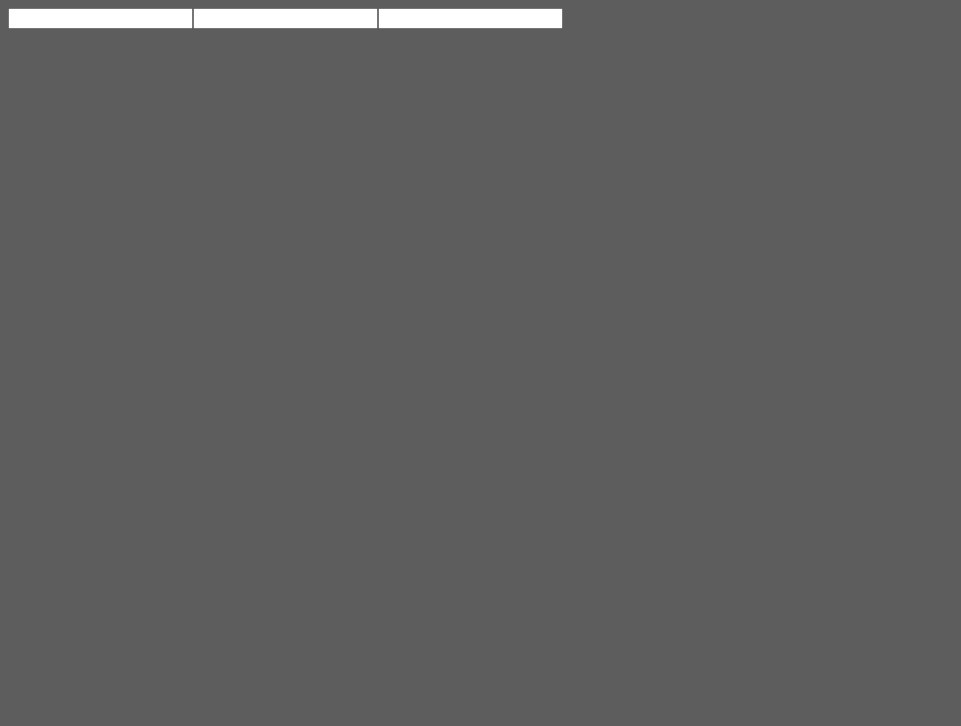
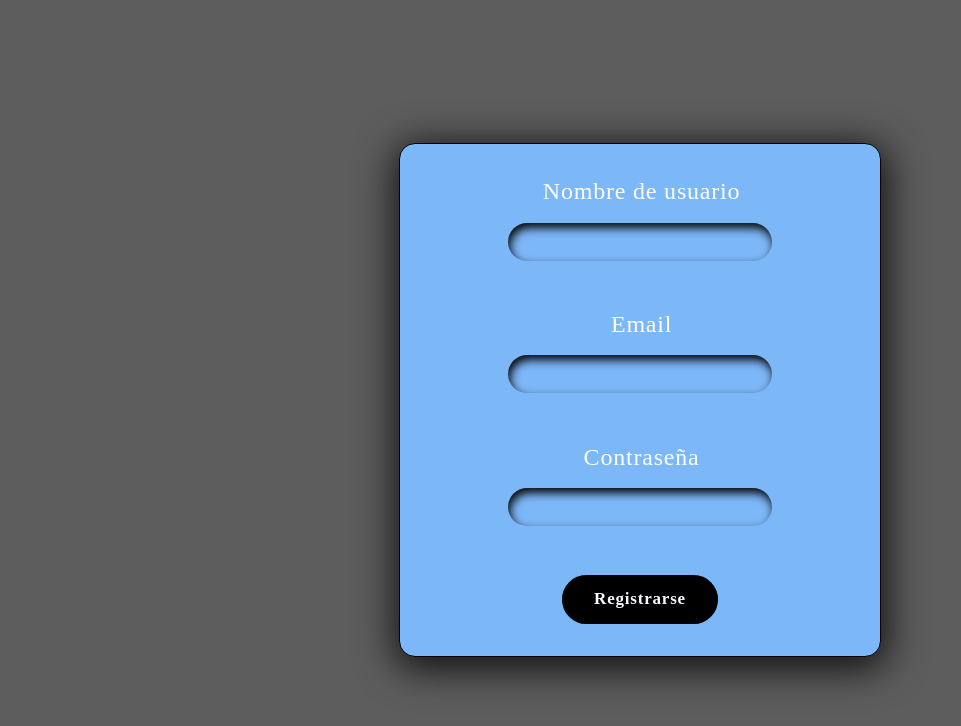
Before and after one commit to renpayero/frontendMCGA, a React (Vite) app: page /register in a window 1280 px wide. Shown: the top 726 px of the page, without its empty margins (0-961 px from the left). Built offline with nearby package versions, Linux system fonts and the light colour scheme.

Commit message:
agregamos el form y el estilado del endpoint registro

```diff
--- a/package.json
+++ b/package.json
@@ -10,6 +10,7 @@
     "preview": "vite preview"
   },
   "dependencies": {
+    "axios": "^1.6.2",
     "react": "^18.2.0",
     "react-dom": "^18.2.0",
     "react-hook-form": "^7.48.2",
--- /dev/null
+++ b/src/api/auth.js
@@ -0,0 +1,5 @@
+import axios from 'axios';
+
+const API= "http://localhost:3000/api";
+
+export const registerRequest = user => axios.post (`${API}/register`, user);
--- a/src/index.css
+++ b/src/index.css
@@ -1,4 +1,11 @@
 body{
+  display: flex;
+  justify-content: center;
+  align-items: center;
+  margin: 0;
+  padding: 0;
+  width: 100vw;
+  height: 100vh;
   background-color: #5d5d5d;
   color: white;
 }
--- a/src/pages/RegisterPage.jsx
+++ b/src/pages/RegisterPage.jsx
@@ -1,16 +1,37 @@
 import React from 'react'
 import {useForm} from 'react-hook-form'
+import '../stylesheets/register/register.css'
+import "../stylesheets/register/input.css"
+import "../stylesheets/register/button.css"
+import "../api/auth.js"
+import { registerRequest } from '../api/auth.js'
 
 const RegisterPage = () => {
 
   const {register, handleSubmit} = useForm()
 
   return (
-    <div>
-      <form action="">
-        <input type="text" {...register('username', {required: true})}/>
-        <input type="email" name="" id="" />
-        <input type="password" name="" id="" />
+    <div className='divRegister'>
+      <form className='formRegister' onSubmit={handleSubmit(async(data) => {
+        console.log(data);
+        const res = await registerRequest(data)
+        console.log(res);
+      })}>
+        <div>
+          <label htmlFor="username">Nombre de usuario</label>
+          <input type="text" {...register('username', {required: true})}/>
+        </div>
+        <div>
+          <label htmlFor="email">Email</label>
+          <input type="email" {...register("email", {required:true})} />
+        </div>
+        <div>
+          <label htmlFor="password">Contraseña</label>
+          <input type="password" {...register("password", {required: true})} />
+        </div>
+        <button type='sumbit'>
+          <span>Registrarse</span>
+        </button>
       </form>
     </div>
   )
--- /dev/null
+++ b/src/stylesheets/register/button.css
@@ -0,0 +1,51 @@
+button {
+    outline: none;
+    cursor: pointer;
+    border: none;
+    padding: 0.9rem 2rem;
+    margin: 0;
+    font-family: inherit;
+    font-size: inherit;
+    position: relative;
+    display: inline-block;
+    letter-spacing: 0.05rem;
+    font-weight: 700;
+    font-size: 1.063rem;
+    border-radius: 31.25rem;
+    overflow: hidden;
+    background: #0087E4;
+    color: ghostwhite;
+   }
+
+   button span {
+    position: relative;
+    z-index: 10;
+    transition: color 0.4s;
+   }
+
+   button:hover span {
+    color: black;
+   }
+
+   button::before,
+   button::after {
+    position: absolute;
+    top: 0;
+    left: 0;
+    width: 100%;
+    height: 100%;
+    z-index: 0;
+   }
+
+   button::before {
+    content: "";
+    background: #000;
+    width: 120%;
+    left: -10%;
+    transform: skew(30deg);
+    transition: transform 0.4s cubic-bezier(0.3, 1, 0.8, 1);
+   }
+
+   button:hover::before {
+    transform: translate3d(100%, 0, 0);
+   }
--- /dev/null
+++ b/src/stylesheets/register/input.css
@@ -0,0 +1,13 @@
+.formRegister input{
+    background: none;
+    /* outline quita el borde blanco y azul */
+    outline: 0;
+    border: none;
+    margin: 1rem;
+    width:50%;
+    padding: 0.625rem 1.25rem;
+    font-size: 1rem;
+    border-radius: 624.938rem;
+    box-shadow: inset 0.125rem 0.313rem 0.625rem rgb(5, 5, 5);
+    color: #fff;
+}
--- /dev/null
+++ b/src/stylesheets/register/register.css
@@ -0,0 +1,42 @@
+.divRegister{
+    display: flex;
+    justify-content: center;
+    align-items: center;
+    margin: 0 auto;
+    padding: 1rem;
+}
+.formRegister div{
+    display: flex;
+    justify-content: center;
+    align-items: center;
+    flex-direction: column;
+    width: 100%;
+}
+
+.formRegister{
+    display: flex;
+    flex-wrap: wrap;
+    justify-content: center;
+    align-items: center;
+    border-radius: 1rem;
+    background-color: #7CB7F8;
+    box-shadow: 1px 7px 38px 5px rgba(0,0,0,0.82);
+    -webkit-box-shadow: 1px 7px 38px 5px rgba(0,0,0,0.82);
+    -moz-box-shadow: 1px 7px 38px 5px rgba(0,0,0,0.82);
+    margin: 0 auto;
+    padding: 1rem;
+    width: 35vw;
+    height: 60vh;
+    border: 1px solid black;
+}
+
+.formRegister label{
+    margin: 0 auto;
+    padding: 0.1rem;
+    font-family: inherit;
+    font-size: inherit;
+    letter-spacing: 0.05rem;
+    text-align: center;
+    font-size: 1.5rem;
+    width: 100%;
+}
```
Also changed, not shown: src/stylesheets/login/login.css (added), 1 other file (tests, documents, lock files or other folders).
